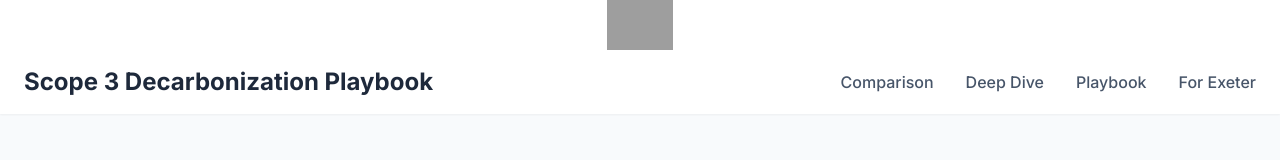
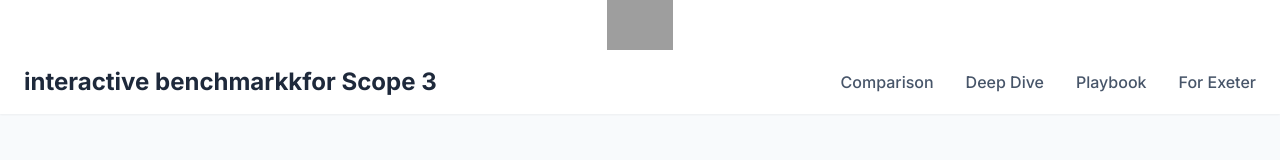
Before and after one commit to saidbaradai/saidbaradai, a plain HTML site: page index.html in a window 1280 px wide. Shown: the top 160 px of the page. Drawn offline with nearby package versions, Linux system fonts and the light colour scheme; grey boxes are pictures that could not be loaded.

Commit message:
Update index.html

```diff
--- a/index.html
+++ b/index.html
@@ -58,7 +58,7 @@
     <header class="bg-white shadow-sm sticky top-0 z-50">
          <img height="20px" src="https://www.russellgroup.ac.uk/sites/default/files/2025-01/university%20of%20exeter%20logo.png"  style="height: 50px; " class="h-10 object-contain mx-auto">
         <nav class="container mx-auto px-6 py-4 flex justify-between items-center">
-            <h1 class="text-xl md:text-2xl font-bold text-slate-800">Scope 3 Decarbonization Playbook</h1>
+            <h1 class="text-xl md:text-2xl font-bold text-slate-800">interactive benchmarkkfor Scope 3</h1>
             <div class="hidden md:flex space-x-8">
                 <a href="#comparison" class="nav-link font-medium text-slate-600">Comparison</a>
                 <a href="#deep-dive" class="nav-link font-medium text-slate-600">Deep Dive</a>
```
